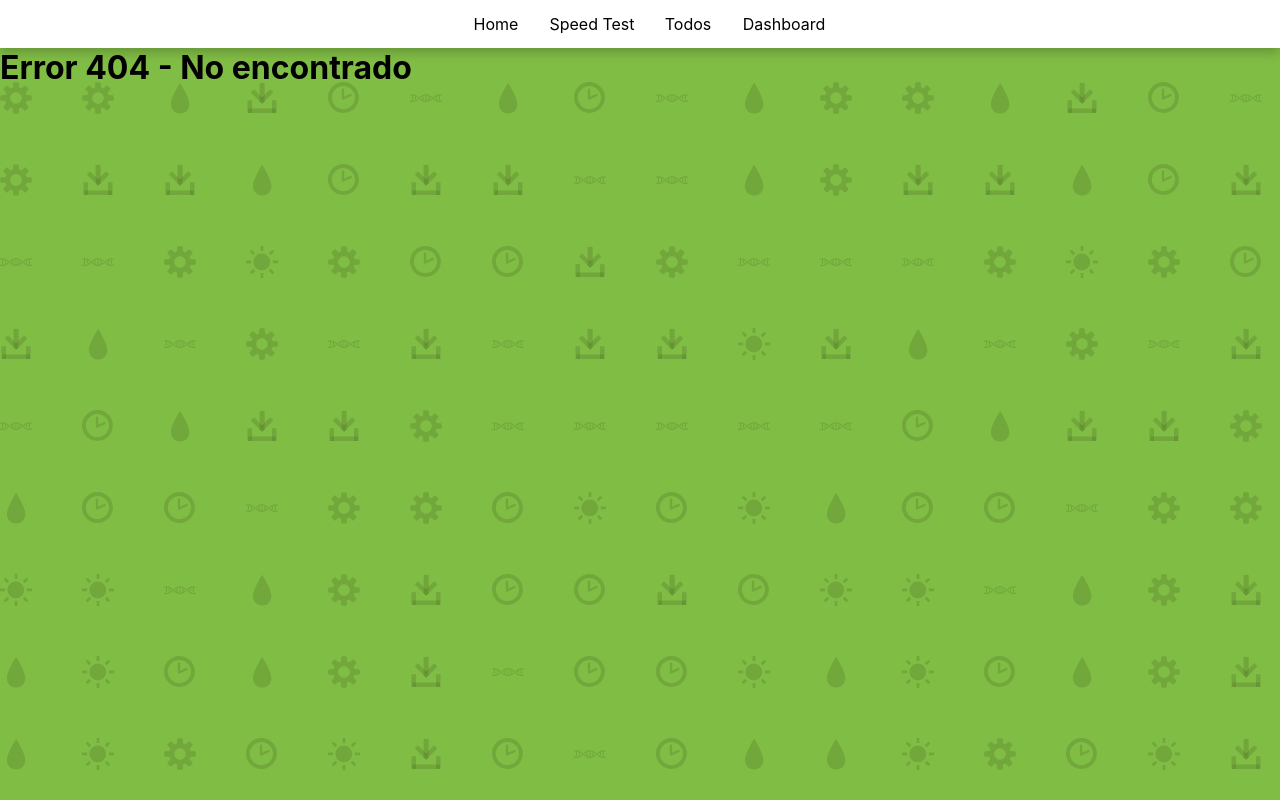
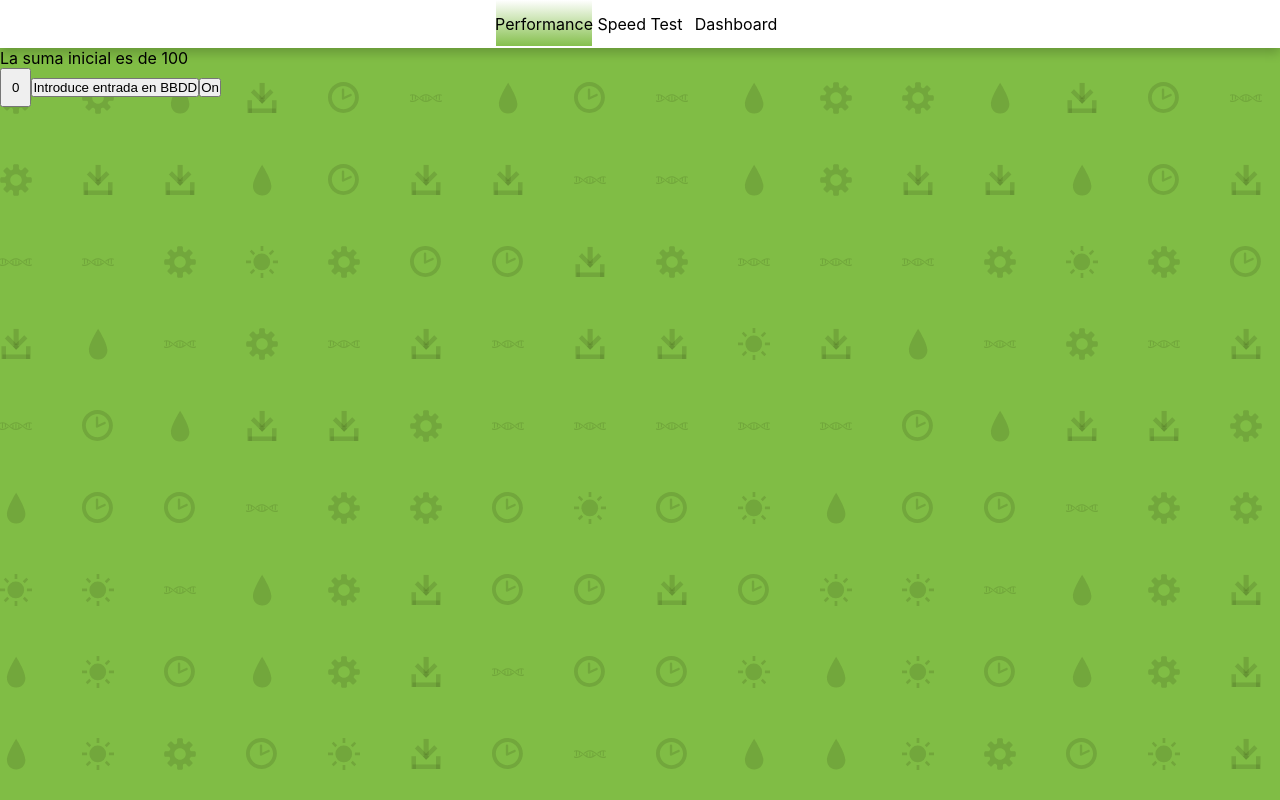
Before and after one commit to gorkavillara/formacion-3-octubre-2022, a React (Create React App) app: page /performance in a window 1280 px wide. Before the commit this address had no page. Built offline with nearby package versions, Linux system fonts and the light colour scheme.

Commit message:
💻 Tema 11 - Empezamos con la performance

```diff
--- a/src/components/Performance.jsx
+++ b/src/components/Performance.jsx
@@ -1,9 +1,18 @@
-import React from 'react'
+import React, { useState } from "react";
+import Contador from "./performance/Contador";
+import HooksPerformance from "./performance/HooksPerformance";
 
 const Performance = () => {
+  const [toggle, setToggle] = useState(false);
   return (
-    <div>Performance</div>
-  )
-}
+    <>
+      {/* <Contador valorInicial={0} /> */}
+      <HooksPerformance />
+      <button onClick={() => setToggle((prev) => !prev)}>
+        {toggle ? "Off" : "On"}
+      </button>
+    </>
+  );
+};
 
-export default Performance
+export default Performance;
--- a/src/components/common/NavBar.jsx
+++ b/src/components/common/NavBar.jsx
@@ -15,14 +15,14 @@ const NavBar = () => {
   return (
     <ul className="nav-bar">
       <li>
-        <NavLink
+        {/* <NavLink
           to="/"
           // style={(data) => ({ color: data.isActive ? "red" : "" })}
           // className={({ isActive }) => (isActive ? "active" : "")}
           end
         >
           Home
-        </NavLink>
+        </NavLink> */}
         {/* <br />
         <NavLink
           to="/bienvenido"
@@ -32,13 +32,14 @@ const NavBar = () => {
         </NavLink>
         <br /> */}
         {/* <a href="/" onClick={handleAnchor}>Inicio</a> */}
+        <NavLink to="/performance">Performance</NavLink>
       </li>
       <li>
         <NavLink to="/speed-test">Speed Test</NavLink>
       </li>
-      <li>
+      {/* <li>
         <NavLink to="/todos">Todos</NavLink>
-      </li>
+      </li> */}
       <li>
         <NavLink to="/dashboard">Dashboard</NavLink>
       </li>
--- /dev/null
+++ b/src/components/performance/Contador.jsx
@@ -0,0 +1,26 @@
+import React, { useState } from "react";
+
+const calculoGrande = () => {
+    let suma = 0
+    for (let i = 0; i < 100000000; i++) {
+        suma++
+    }
+    return suma
+}
+
+const Contador = React.memo(({ valorInicial }) => {
+  const [contador, setContador] = useState(valorInicial);
+
+  calculoGrande()
+
+  return (
+    <button
+      style={{ padding: "10px" }}
+      onClick={() => setContador((cont) => cont + 1)}
+    >
+      {contador}
+    </button>
+  );
+})
+
+export default Contador;
--- /dev/null
+++ b/src/components/performance/HooksPerformance.jsx
@@ -0,0 +1,78 @@
+import axios from "axios";
+import React, { useState, useMemo, useCallback, useEffect } from "react";
+
+const calculoGrande = () => {
+  let suma = 0;
+  for (let i = 0; i < 1000; i++) {
+    suma++;
+  }
+  return suma;
+};
+
+const obtenCredenciales = () => {
+  calculoGrande();
+  return {
+    username: "gorka",
+    password: "123456",
+  };
+};
+
+const HooksPerformance = () => {
+  const [contador, setContador] = useState(0);
+  const [credenciales, setCredenciales] = useState({});
+  const sumaInicial = useMemo(() => calculoGrande(), []);
+
+  const llamaABBDD = useCallback(() => { setContador(10) }, [])
+
+  //   const obtenSuma = useCallback(() => {
+  //     const suma = calculoGrande();
+  //     return (valor) => valor + suma;
+  //   }, []);
+  //     (contador => {
+  //     const suma = calculoGrande()
+  //     return contador + suma
+  //   }
+
+  //   useEffect(
+  //     () =>
+  //       axios
+  //         .get("https://gorkavillar.com/credenciales")
+  //         .then((res) => setCredenciales(res)),
+  //     []
+  //   );
+
+  const generaFuncionIntroduceDatos = () => {
+    const cred = obtenCredenciales();
+    return () =>
+      axios.post(
+        "https://gorkavillar.com",
+        {
+          nombre: "Gorka",
+          apellido: "Villar",
+        },
+        {
+          auth: cred,
+        }
+      );
+  }
+
+  const introduceDatos = () => {
+    const llamar = generaFuncionIntroduceDatos();
+    llamar();
+  };
+
+  return (
+    <>
+      <div>La suma inicial es de {100}</div>
+      <button
+        style={{ padding: "10px" }}
+        onClick={() => setContador((cont) => cont + 1)}
+      >
+        {contador}
+      </button>
+      <button onClick={introduceDatos}>Introduce entrada en BBDD</button>
+    </>
+  );
+};
+
+export default HooksPerformance;
--- a/src/index.js
+++ b/src/index.js
@@ -2,7 +2,7 @@ import React from 'react';
 import ReactDOM from 'react-dom/client';
 import './index.css';
 import App from './App';
-import reportWebVitals from './reportWebVitals';
+// import reportWebVitals from './reportWebVitals';
 import AppContextProvider from './contexts/AppContextProvider';
 
 const root = ReactDOM.createRoot(document.getElementById('root'));
@@ -16,4 +16,4 @@ root.render(
 // If you want to start measuring performance in your app, pass a function
 // to log results (for example: reportWebVitals(console.log))
 // or send to an analytics endpoint. Learn more: https://bit.ly/CRA-vitals
-reportWebVitals();
+// reportWebVitals(console.log);
--- a/src/routes/AppRoutes.jsx
+++ b/src/routes/AppRoutes.jsx
@@ -1,5 +1,6 @@
 import React from "react";
 import { Routes, Route, Navigate } from "react-router-dom";
+import Performance from "../components/Performance";
 import SpeedTestContextProvider from "../contexts/SpeedTestContextProvider";
 import ClassicForm from "../views/ClassicForm/ClassicForm";
 import Dashboard from "../views/Dashboard/Dashboard";
@@ -62,6 +63,7 @@ const AppRoutes = () => {
 
       <Route path="speed-test" element={views.speedTest} />
       <Route path="todos" element={<TodoList />} />
+      <Route path="performance" element={<Performance />} />
       <Route path="*" element={<h1>Error 404 - No encontrado</h1>} />
     </Routes>
   );
```
